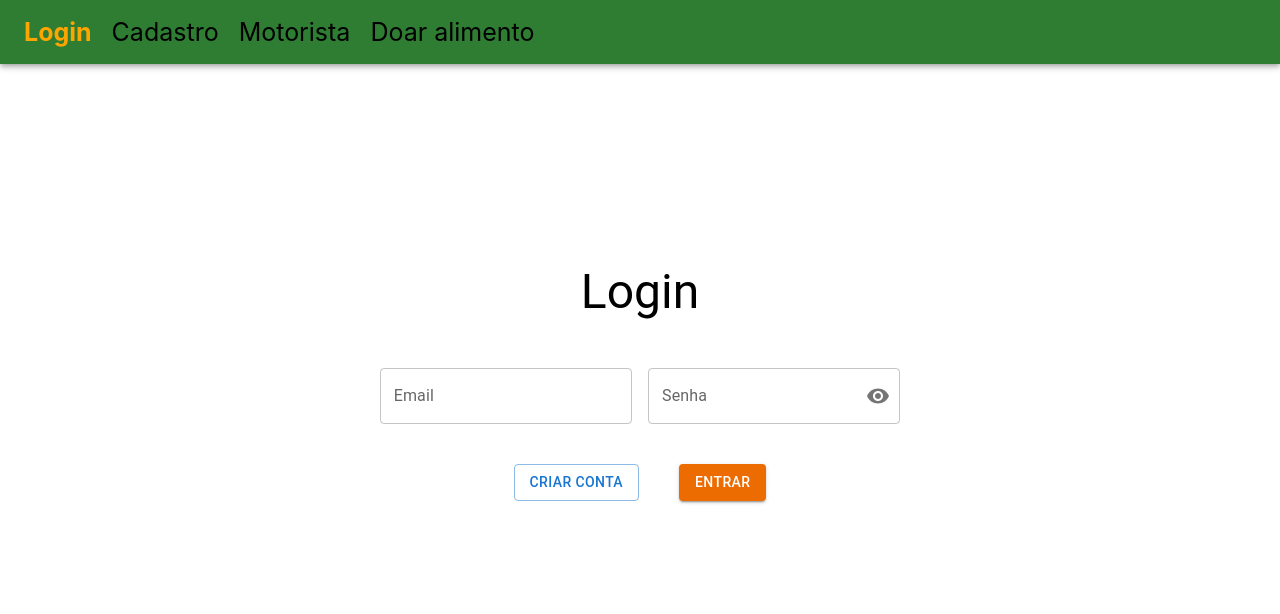
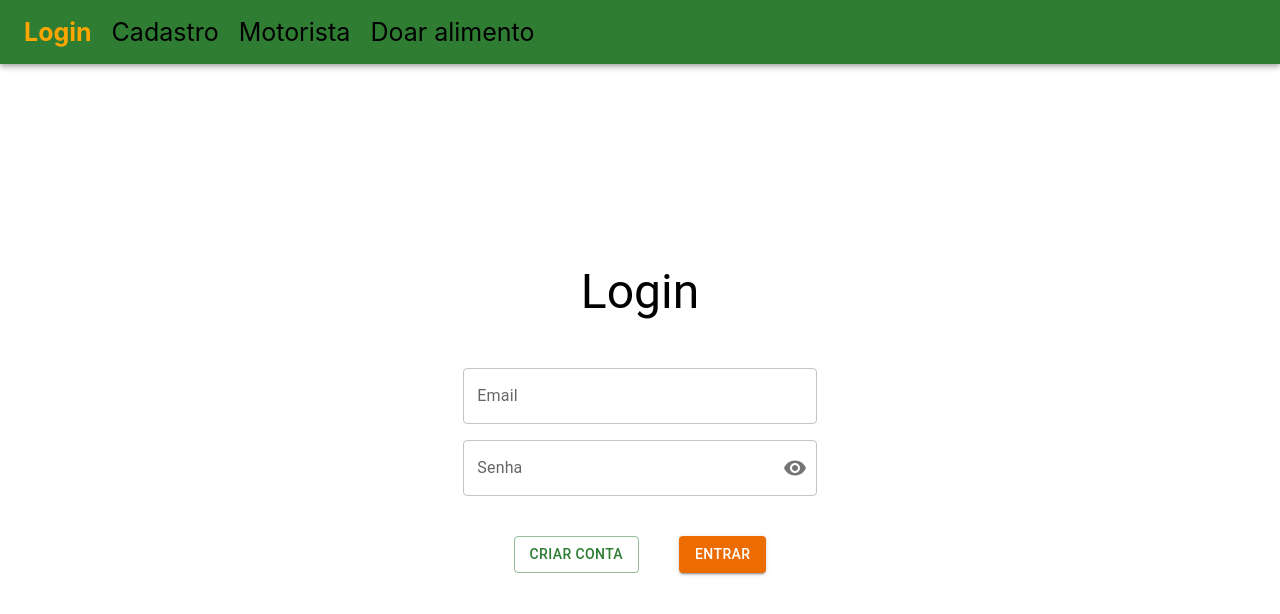
Before and after one commit to Prodal-Software/Software, a React (Create React App) app in the folder src/: page /login in a window 1280 px wide. Shown: the top 614 px of the page. Built offline with nearby package versions, Linux system fonts and the light colour scheme.

Commit message:
Reworked login page and linked cadastro to Cadastro Page

```diff
--- a/src/src/components/Login.js
+++ b/src/src/components/Login.js
@@ -1,5 +1,6 @@
 import { Box, Typography, Button, Stack, TextField, FormControl, InputLabel, OutlinedInput, InputAdornment, IconButton } from '@mui/material';
 import { useState } from 'react'
+import { NavLink } from "react-router-dom";
 import { VisibilityOff,Visibility } from '@mui/icons-material'
 
 export const Login = () => {
@@ -23,18 +24,20 @@ export const Login = () => {
     }
 
     return (
-      <Box sx={{pt:'200px'}} display={'flex'} flexDirection={'column'}>
+      <Box sx={{pt:'200px'}} display={'flex'} flexDirection={'column'} alignItems={'center'}>
         <Typography sx={{mb:'40px'}} variant='h3'>Login</Typography>
+        <Box sx={{width:'auto'}}>
           <form onSubmit={handleSubmit}>
+            <Stack direction={'column'}>
               <TextField
-          sx={{ m: 1, width: '25ch' }}
+              sx={{ m: 1, width: '35ch' }}
               label='Email'
               type='email'
               color='warning'
               value={email}
               onChange={handleEmailChange}/>
 
-          <FormControl sx={{ m: 1, width: '25ch', color:'warning'}} variant="outlined">
+              <FormControl sx={{ m: 1, width: '35ch', color:'warning', alignSelf:'flex-start'}} variant="outlined">
                 <InputLabel htmlFor="outlined-adornment-password" color='warning'>Senha</InputLabel>
                 <OutlinedInput
                   color='warning'
@@ -54,10 +57,11 @@ export const Login = () => {
                   label="Senha"
                 />
               </FormControl>
-
+            </Stack>
           </form>
+        </Box>
         <Stack spacing={5} direction={'row'} justifyContent={'center'} marginTop={'2em'}>
-          <Button variant='outlined'>Criar Conta</Button>
+          <Button variant='outlined' color='success' href='/cadastro'>Criar Conta</Button>
           <Button variant='contained' color='warning' type='submit'>Entrar</Button>
         </Stack>
       </Box>
```
Lines whose indentation alone changed are shown as unchanged.
